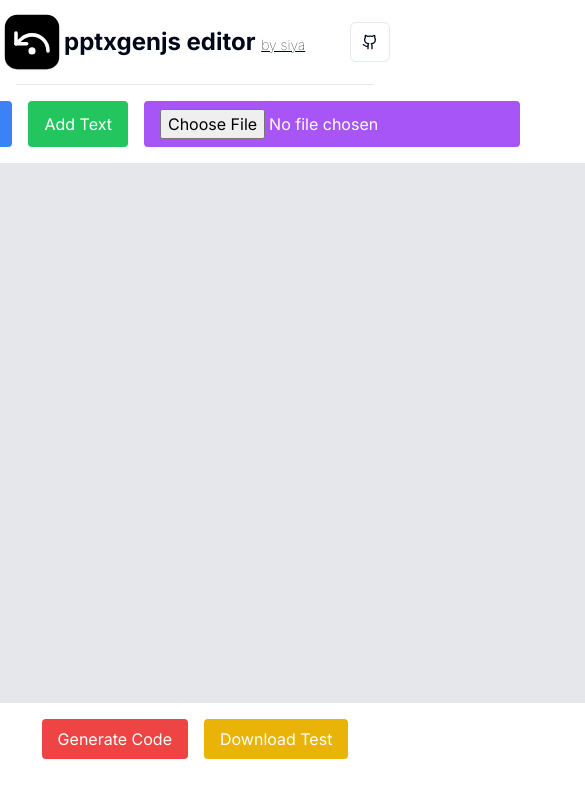
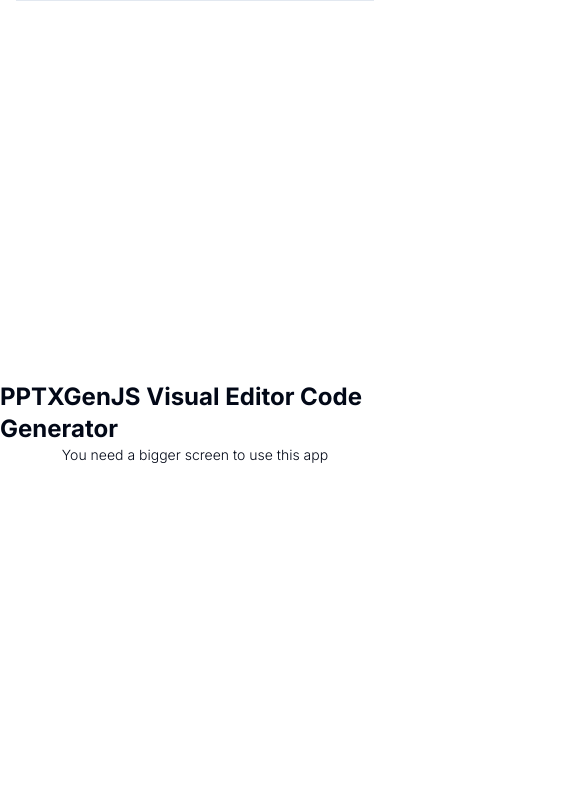
Before and after one commit to siyabendoezdemir/PPTXGenJs-Editor, a Next.js app: page / in a window 390 px wide. Shown: the top 798 px of the page, 585 px wide, since content can reach past the window. Built offline with nearby package versions, Linux system fonts and the light colour scheme.

Commit message:
added mobile error

```diff
--- a/src/app/page.tsx
+++ b/src/app/page.tsx
@@ -5,13 +5,16 @@ import { Navbar } from "@/components/navbar";
 import { Separator } from "@/components/ui/separator";
 
 export default function Home() {
-
-
   return (
     <main className="w-screen h-screen flex flex-col items-center">
       <Navbar />
       <Separator className="w-11/12" />
       <Editor />
+      <div className="flex flex-col items-center justify-center h-screen lg:hidden">
+        <h1 className="text-2xl font-bold">PPTXGenJS Visual Editor Code Generator</h1>
+        <span className="text-sm font-light">You need a bigger screen to use this app</span>
+      </div>
+
     </main>
   );
 }
--- a/src/components/editor.tsx
+++ b/src/components/editor.tsx
@@ -81,7 +81,7 @@ export function Editor() {
   };
 
     return (
-        <div className="flex flex-col items-center">
+        <div className="lg:flex flex-col items-center hidden">
             <div className="flex space-x-4 my-4">
                 <button className="bg-blue-500 text-white px-4 py-2 rounded" onClick={() => addElement('rect')}>Add Rectangle</button>
                 <button className="bg-green-500 text-white px-4 py-2 rounded" onClick={() => addElement('text')}>Add Text</button>
--- a/src/components/navbar.tsx
+++ b/src/components/navbar.tsx
@@ -6,7 +6,7 @@ import { Github } from 'lucide-react';
 
 export function Navbar() {
     return (
-        <nav className="w-full h-[10%] flex flex-row items-center justify-between md:px-36">
+        <nav className="w-full h-[10%] lg:flex flex-row items-center justify-between md:px-36 hidden">
             <div className=' flex items-center flex-row '>
                 <Image src={logo} alt='pptxgenjs visual editor code generator logo' height={64} />
                 <h1 className='text-2xl font-bold'>pptxgenjs editor <Link href={"https://siya.digital"} target='_blank' className='underline text-sm font-thin'>by siya</Link></h1>
```
